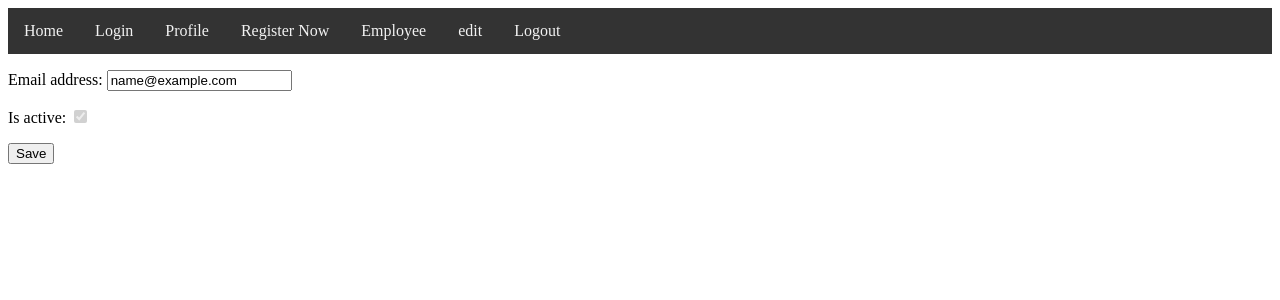
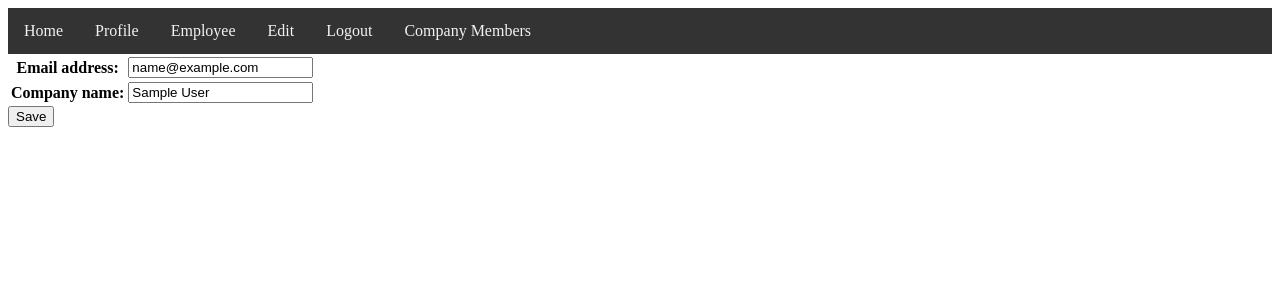
Before and after one commit to Iliyan-H-Iliev/LeaveOpsManager, a Django app: a page that uses templates/layout.html in a window 1280 px wide. Shown: the top 300 px of the page. Run offline with Django 5.2, Linux system fonts and the light colour scheme; a user stored in the database is signed in; tables that the repository leaves empty hold one stand-in row (values such as "Sample post").

Commit message:
Create profile edit for where HR and company can update profiles of company members

```diff
--- a/LeaveOpsManager/accounts/base_models.py
+++ b/LeaveOpsManager/accounts/base_models.py
@@ -10,7 +10,7 @@ from django.apps import apps
 from django.utils import timezone
 
 from LeaveOpsManager.accounts.mixins import UserTypeMixin, AddToGroupMixin, AbstractSlugMixin
-from LeaveOpsManager.accounts.validators import validate_date_of_hire
+from LeaveOpsManager.accounts.validators import validate_date_of_hire, phone_number_validator, phone_regex
 
 
 class EmployeeProfileBase(UserTypeMixin,AbstractSlugMixin, AddToGroupMixin, models.Model):
@@ -60,6 +60,7 @@ class EmployeeProfileBase(UserTypeMixin,AbstractSlugMixin, AddToGroupMixin, mode
 
     phone_number = models.CharField(
         max_length=MAX_PHONE_NUMBER_LENGTH,
+        validators=[phone_number_validator],
         blank=True,
         null=True)
 
--- a/LeaveOpsManager/accounts/forms.py
+++ b/LeaveOpsManager/accounts/forms.py
@@ -12,7 +12,7 @@ from .models import EmployeeProfileBase, Company, Manager, HR, Employee, LeaveOp
 
 UserModel = get_user_model()
 
-user_edit_fields = ['email', 'is_active',]
+user_edit_fields = ['email']
 employee_edit_fields = ['first_name', 'last_name', 'employee_id', 'managed_by', 'date_of_hire', 'days_off_left',
                         "phone_number", "address", "date_of_birth", "profile_picture"]
 company_edit_fields = ['company_name']
@@ -221,36 +221,60 @@ class SignupEmployeeForm(UserCreationForm):
 class EditLeaveOpsManagerUserEditForm(forms.ModelForm):
     class Meta:
         model = LeaveOpsManagerUser
-        fields = user_edit_fields  # Add other fields you want to edit
+        fields = ['email']
 
     def __init__(self, *args, **kwargs):
         super(EditLeaveOpsManagerUserEditForm, self).__init__(*args, **kwargs)
-        # self.fields['is_active'].disabled = True
-        self.fields['is_active'].widget.attrs['disabled'] = True
-
-
-class EditManagerForm(forms.ModelForm):
-    class Meta:
-        model = Manager
-        fields =employee_edit_fields  # Add other fields you want to edit
-
-
-class EditHRForm(forms.ModelForm):
-    class Meta:
-        model = HR
-        fields = employee_edit_fields  # Add other fields you want to edit
-
-
-class EditEmployeeForm(forms.ModelForm):
-    class Meta:
-        model = Employee
-        fields = employee_edit_fields  # Add other fields you want to edit
 
 
 class EditCompanyForm(forms.ModelForm):
     class Meta:
         model = Company
-        fields = company_edit_fields
+        fields = ["company_name"]
+
+
+class EditEmployeeBaseForm(forms.ModelForm):
+    class Meta:
+        model = Employee
+        fields = [
+            'first_name',
+            'last_name',
+            'employee_id',
+            'managed_by',
+            'date_of_hire',
+            'days_off_left',
+            "phone_number",
+            "address",
+            "date_of_birth",
+            "profile_picture"
+        ]  # Add other fields you want to edit
+
+    def __init__(self, *args, **kwargs):
+        super(EditEmployeeBaseForm, self).__init__(*args, **kwargs)
+        self.fields['managed_by'].disabled = True
+        self.fields['first_name'].disabled = True
+        self.fields['last_name'].disabled = True
+        self.fields['employee_id'].disabled = True
+        self.fields['date_of_hire'].disabled = True
+        self.fields['days_off_left'].disabled = True
+
+
+class EditEmployeeForm(EditEmployeeBaseForm):
+
+    class Meta(EditEmployeeBaseForm.Meta):
+        model = Employee
+
+class EditManagerBaseForm(EditEmployeeBaseForm):
+    class Meta(EditEmployeeBaseForm.Meta):
+        model = Manager
+
+
+class EditHRBaseForm(EditEmployeeBaseForm):
+    class Meta(EditEmployeeBaseForm.Meta):
+        model = HR
+
+
+
 
 # class ProfileUpdateForm(forms.ModelForm):
 #     def __init__(self, *args, **kwargs):
--- a/LeaveOpsManager/accounts/models.py
+++ b/LeaveOpsManager/accounts/models.py
@@ -282,7 +282,7 @@ class Employee(EmployeeProfileBase):
         related_name="employees",
     )
 
-    user = models.ForeignKey(
+    user = models.OneToOneField(
         LeaveOpsManagerUser,
         on_delete=models.CASCADE,
         related_name="employee",
--- a/LeaveOpsManager/accounts/urls.py
+++ b/LeaveOpsManager/accounts/urls.py
@@ -3,7 +3,8 @@ from django.contrib.auth import views as auth_views
 
 from LeaveOpsManager.accounts.views import (
     SignInUserView, signout_user, IndexView,
-    ProfileDetailsView, SignupEmployeeView, SignupCompanyView, ProfileUpdateView
+    ProfileDetailsView, SignupEmployeeView, SignupCompanyView, ProfileUpdateView, CompanyMembersView,
+    FullProfileUpdateView
 )
 
 urlpatterns = [
@@ -14,4 +15,8 @@ urlpatterns = [
     path("login/", SignInUserView.as_view(), name="signin user"),
     path("logout/", signout_user, name="signout user"),
     path("profile/edit/<slug:slug>/", ProfileUpdateView.as_view(), name="edit profile"),
+    path("password_reset/", auth_views.PasswordResetView.as_view(), name="password_reset"),
+    path("password_reset/done/", auth_views.PasswordResetDoneView.as_view(), name="password_reset_done"),
+    path("company-members/", CompanyMembersView.as_view(), name="company members"),
+    path("company-members/<slug:slug>/", FullProfileUpdateView.as_view(), name="full profile update"),
 ]
--- a/LeaveOpsManager/accounts/views.py
+++ b/LeaveOpsManager/accounts/views.py
@@ -1,17 +1,20 @@
+from django.contrib import messages
 from django.contrib.auth.decorators import login_required
-from django.contrib.auth.mixins import UserPassesTestMixin
+from django.contrib.auth.mixins import UserPassesTestMixin, LoginRequiredMixin
 from django.db.models import Q
 from django.http import HttpResponse, Http404, HttpResponseRedirect
 from django.shortcuts import get_object_or_404
 
 from django.shortcuts import render, redirect
+from django import forms
 
 from django.urls import reverse_lazy, reverse
+from django.utils.decorators import method_decorator
 from django.views import generic as views, View
 from django.contrib.auth import views as auth_views, login, logout, authenticate
 
-from LeaveOpsManager.accounts.forms import SignupEmployeeForm, SignupCompanyForm, EditManagerForm, \
-    EditLeaveOpsManagerUserEditForm, EditHRForm, EditEmployeeForm
+from LeaveOpsManager.accounts.forms import SignupEmployeeForm, SignupCompanyForm, EditManagerBaseForm, \
+    EditLeaveOpsManagerUserEditForm, EditHRBaseForm, EditEmployeeBaseForm, EditCompanyForm
 from LeaveOpsManager.accounts.models import LeaveOpsManagerUser, Company, HR, Manager, Employee
 
 import logging
@@ -59,6 +62,17 @@ class SignupEmployeeView(views.CreateView):
 
     # TODO: replace 'success_url' with the actual URL name
     success_url = reverse_lazy("index")
+
+    def get(self, request, *args, **kwargs):
+        if not request.user.is_authenticated:
+            messages.info(request, "You are not authorized to access this page.")
+            return redirect('login')  # Redirect to the login page
+
+        if request.user.user_type not in ["HR", "Company"]:
+            messages.error(request, "Only HR and Company users can register employees.")
+            return redirect('index')  # Redirect to the home page or any other page
+
+        return super().get(request, *args, **kwargs)
 
     # def form_valid(self, form):
     #     employee = form.save(commit=False)
@@ -153,28 +167,6 @@ class SignInUserView(auth_views.LoginView):
         return super().form_invalid(form)
 
 
-# class ProfileUpdateView(views.UpdateView):
-#     model = LeaveOpsManagerUser
-#     form_class = ProfileUpdateForm
-#     template_name = "accounts/edit_profile.html"
-#     # fields = [ 'email',]
-#     success_url = reverse_lazy("profile")
-#
-#     def get_success_url(self):
-#         return reverse('profile', kwargs={'slug': self.object.slug})
-#
-#     def get_queryset(self):
-#         return super().get_queryset().prefetch_related(
-#             'company__hr',  # Prefetch HR instances related to the company
-#             'company__manager',  # Prefetch Manager instances related to the company
-#             'company__employee'  # Prefetch Employee instances related to the company
-#         )
-#
-#     def get_object(self, queryset=None):
-#         slug = self.kwargs.get('slug')
-#         return get_user_by_slug(slug)
-
-
 class ProfileUpdateView(View):
 
     def get(self, request, *args, **kwargs):
@@ -183,11 +175,13 @@ class ProfileUpdateView(View):
         additional_form = None
 
         if user.user_type == 'Manager':
-            additional_form = EditManagerForm(instance=user.manager)
+            additional_form = EditManagerBaseForm(instance=user.manager)
         elif user.user_type == 'HR':
-            additional_form = EditHRForm(instance=user.hr)
+            additional_form = EditHRBaseForm(instance=user.hr)
         elif user.user_type == 'Employee':
-            additional_form = EditEmployeeForm(instance=user.employee)
+            additional_form = EditEmployeeBaseForm(instance=user.employee)
+        elif user.user_type == 'Company':
+            additional_form = EditCompanyForm(instance=user.company)
 
         return render(request, 'accounts/edit_profile.html', {
             'user_form': user_form,
@@ -200,11 +194,13 @@ class ProfileUpdateView(View):
         additional_form = None
 
         if user.user_type == 'Manager':
-            additional_form = EditManagerForm(request.POST, instance=user.manager)
+            additional_form = EditManagerBaseForm(request.POST, instance=user.manager)
         elif user.user_type == 'HR':
-            additional_form = EditHRForm(request.POST, instance=user.hr)
+            additional_form = EditHRBaseForm(request.POST, instance=user.hr)
         elif user.user_type == 'Employee':
-            additional_form = EditEmployeeForm(request.POST, instance=user.employee)
+            additional_form = EditEmployeeBaseForm(request.POST, instance=user.employee)
+        elif user.user_type == 'Company':
+            additional_form = EditCompanyForm(request.POST, instance=user.company)
 
         if user_form.is_valid() and (additional_form is None or additional_form.is_valid()):
             user_form.save()
@@ -212,32 +208,86 @@ class ProfileUpdateView(View):
                 additional_form.save()
             return redirect('profile', slug=user.slug)
 
-        return render(request, 'accounts/edit_profile.html', {
+        return render(request, 'accounts/details_profile.html', {
             'user_form': user_form,
             'additional_form': additional_form,
         })
 
-# class ProfileUpdateView(views.UpdateView):
-#     template_name = "accounts/edit_profile.html"
-#
-#     def get_form_class(self):
-#         user = self.request.user
-#
-#         if hasattr(user, 'hr'):
-#             return EditHRForm
-#         elif hasattr(user, 'manager'):
-#             return EditManagerForm
-#         elif hasattr(user, 'employee'):
-#             return EditEmployeeForm
-#         else:
-#             return LeaveOpsManagerUser
-#
-#     def get_object(self, queryset=None):
-#         return self.request.user
-#
-#     def get_success_url(self):
-#         slug = self.request.user.slug
-#         return get_user_by_slug(slug)
+
+class FullProfileUpdateView(View):
+
+    def get_object(self, queryset=None):
+        user_slug = self.kwargs['slug']  # Assume the URL contains the user ID
+        return get_object_or_404(LeaveOpsManagerUser, slug=user_slug)
+
+    def get(self, request, *args, **kwargs):
+        slug = self.kwargs['slug']
+        user = self.request.user
+        user_to_edit = get_user_by_slug(slug)
+
+        if user.user_type not in ["HR", "Company"]:
+            messages.error(request, "Only HR and Company users can edit profiles.")
+            return redirect('index')
+
+        user_form = EditLeaveOpsManagerUserEditForm(instance=user_to_edit)
+        additional_form = None
+
+        if user_to_edit.user_type == 'Manager':
+            additional_form = EditManagerBaseForm(instance=user_to_edit.manager)
+        elif user_to_edit.user_type == 'HR':
+            additional_form = EditHRBaseForm(instance=user_to_edit.hr)
+        elif user_to_edit.user_type == 'Employee':
+            additional_form = EditEmployeeBaseForm(instance=user_to_edit.employee)
+        elif user_to_edit.user_type == 'Company':
+            additional_form = EditCompanyForm(instance=user_to_edit.company)
+
+        return render(request, 'accounts/full_profile_edit.html', {
+            'user_form': user_form,
+            'additional_form': additional_form,
+            "user": user,
+            "user_to_edit": user_to_edit
+        })
+
+    def post(self, request, *args, **kwargs):
+        slug = self.kwargs['slug']
+        user = self.request.user
+        user_to_edit = get_user_by_slug(slug)
+
+        if user_to_edit is None:
+            messages.error(request, "User not found.")
+            return redirect('index')
+
+        if user.user_type not in ["HR", "Company"]:
+            messages.error(request, "Only HR and Company users can edit profiles.")
+            return redirect('index')
+
+        user_form = EditLeaveOpsManagerUserEditForm(request.POST or None, instance=user_to_edit)
+        additional_form = None
+
+        if user_to_edit.user_type == 'Manager':
+            additional_form = EditManagerBaseForm(request.POST, instance=user_to_edit.manager)
+        elif user_to_edit.user_type == 'HR':
+            additional_form = EditHRBaseForm(request.POST, instance=user_to_edit.hr)
+        elif user_to_edit.user_type == 'Employee':
+            additional_form = EditEmployeeBaseForm(request.POST, instance=user_to_edit.employee)
+        elif user_to_edit.user_type == 'Company':
+            additional_form = EditCompanyForm(request.POST, instance=user_to_edit.company)
+
+        if user_form.is_valid() and (additional_form is None or additional_form.is_valid()):
+            user_form.save()
+            if additional_form:
+                additional_form.save()
+            messages.success(request, 'Profile updated successfully.')
+            return redirect('company members')
+
+        messages.error(request, 'Please correct the error below.')
+        return render(request, 'accounts/full_profile_edit.html', {
+            'user_form': user_form,
+            'additional_form': additional_form,
+            'slug': slug,
+            'user_to_edit': user_to_edit
+        })
+
 
 def signout_user(request):
     logout(request)
@@ -246,3 +296,64 @@ def signout_user(request):
 
 class IndexView(views.TemplateView):
     template_name = "index.html"
+
+    def get(self, request, *args, **kwargs):
+        user = request.user
+
+        if not user.is_authenticated:
+            # messages.info(request, "Please log in to access full features of this page.")
+            return render(request, self.template_name)
+
+        # Dictionary to map user types to their respective name attributes
+        user_type_map = {
+            'Company': lambda u: u.company.name,
+            'Manager': lambda u: u.manager.full_name,
+            'HR': lambda u: u.hr.full_name,
+            'Employee': lambda u: u.employee.full_name,
+        }
+
+        # Default to None if user type is not found
+        full_name = user_type_map.get(user.user_type, lambda u: None)(user) if user.user_type else None
+
+        return render(request, self.template_name, {
+            'full_name': full_name,
+        })
+
+
+class CompanyMembersView(views.DetailView):
+    model = LeaveOpsManagerUser
+    template_name = "accounts/company_members.html"
+    context_object_name = 'company_members'
+
+    # TODO: CHECK IF THIS IS THE RIGHT WAY TO FETCH RELATED MODELS FOR THE USER PROFILE
+    def get_queryset(self):
+        return super().get_queryset().prefetch_related(
+            'company__hr_set',  # Prefetch HR instances related to the company
+            'company__manager_set',  # Prefetch Manager instances related to the company
+            'company__employee_set'  # Prefetch Employee instances related to the company
+        )
+
+    def get_object(self, queryset=None):
+        user = self.request.user
+
+        if user.user_type not in ["HR", "Company"]:
+            raise Http404("Only HR and Company users can view company members.")
+
+        company = user.get_company
+
+        if not company:
+            raise Http404("User does not belong to any company.")
+
+        return company
+
+    # TODO check if this is the right way to fetch related models for the user profile
+    def get_context_data(self, **kwargs):
+        context = super().get_context_data(**kwargs)
+        company = self.object
+
+        context['company'] = company if company else None
+        context['hrs'] = HR.objects.filter(company=company) if company else None
+        context['managers'] = Manager.objects.filter(company=company) if company else None
+        context['employees'] = Employee.objects.filter(company=company) if company else None
+
+        return context
--- a/templates/accounts/edit_profile.html
+++ b/templates/accounts/edit_profile.html
@@ -5,10 +5,12 @@
 {% load filters %}
 
 <form action="{% url 'edit profile'  slug=user.slug %}" method="post" enctype="multipart/form-data">
-    {{ user_form.as_p }}
+    <table>
+    {{ user_form.as_table }}
     {% if additional_form %}
-      {{ additional_form.as_p }}
+      {{ additional_form.as_table }}
     {% endif %}
+    </table>
     <button type="submit">Save</button>
     {% csrf_token %}
 </form>
--- a/templates/accounts/signin_user.html
+++ b/templates/accounts/signin_user.html
@@ -1,3 +1,6 @@
+{% extends  "layout.html" %}
+
+{% block content %}
 {% load filters %}
 <form action="{% url 'signin user' %}?next={{ next }}" method="post">
                 {{ form.as_p }}
@@ -5,3 +8,5 @@
 
                 {% csrf_token %}
             </form>
+
+{% endblock %}
--- a/templates/layout.html
+++ b/templates/layout.html
@@ -28,16 +28,26 @@
 </head>
 <body>
     <div class="navbar">
-    <a href="{% url 'index' %}">Home</a>
-    <a href="{% url 'signin user' %}">Login</a>
-    <a href="{% url 'profile'  slug=user.slug %}">Profile</a>
-    <a href="{% url 'register company' %}">Register Now</a>
-    <a href="{% url 'register employee' %}">Employee</a>
-    <a href="{% url 'edit profile' slug=user.slug %}">edit</a>
+    <a href="{% url 'index'  %}">Home</a>
+
+             {% if not request.user.is_authenticated %}
+                  <a href="{% url 'signin user' %}">Login</a>
+                 <a href="{% url 'register company' %}">Register Now</a>
+             {% else %}
+                 <a href="{% url 'profile'  slug=user.slug %}">Profile</a>
+                 <a href="{% url 'register employee' %}">Employee</a>
+                 <a href="{% url 'edit profile' slug=user.slug %}">Edit</a>
+                 <a href="{% url 'signout user' %}">Logout</a>
+                 <a href="{% url 'company members' %}">Company Members</a>
+             {% endif %}
+
+
+
+
 {#      {% if request.user.is_authenticated %}#}
 {#    <a href="{% url 'profile' request.user.slug  %}">Profile</a>#}
 {#{% endif %}#}
-    <a href="{% url 'signout user' %}">Logout</a>
+
 </div>
 
     {% block content %}
```
Also changed, not shown: LeaveOpsManager/accounts/validators.py (+15 -1 lines), LeaveOpsManager/settings.py (+14 -0 lines), templates/accounts/company_members.html (added, +43 -0 lines), templates/accounts/full_profile_edit.html (added, +59 -0 lines), templates/index.html (+10 -9 lines), LeaveOpsManager/accounts/migrations/0002_alter_employee_user.py (added), LeaveOpsManager/accounts/migrations/0003_alter_employee_phone_number_alter_hr_phone_number_and_more.py (added), LeaveOpsManager/accounts/migrations/0004_alter_employee_phone_number_alter_hr_phone_number_and_more.py (added), LeaveOpsManager/accounts/migrations/0005_alter_employee_phone_number_alter_hr_phone_number_and_more.py (added).
